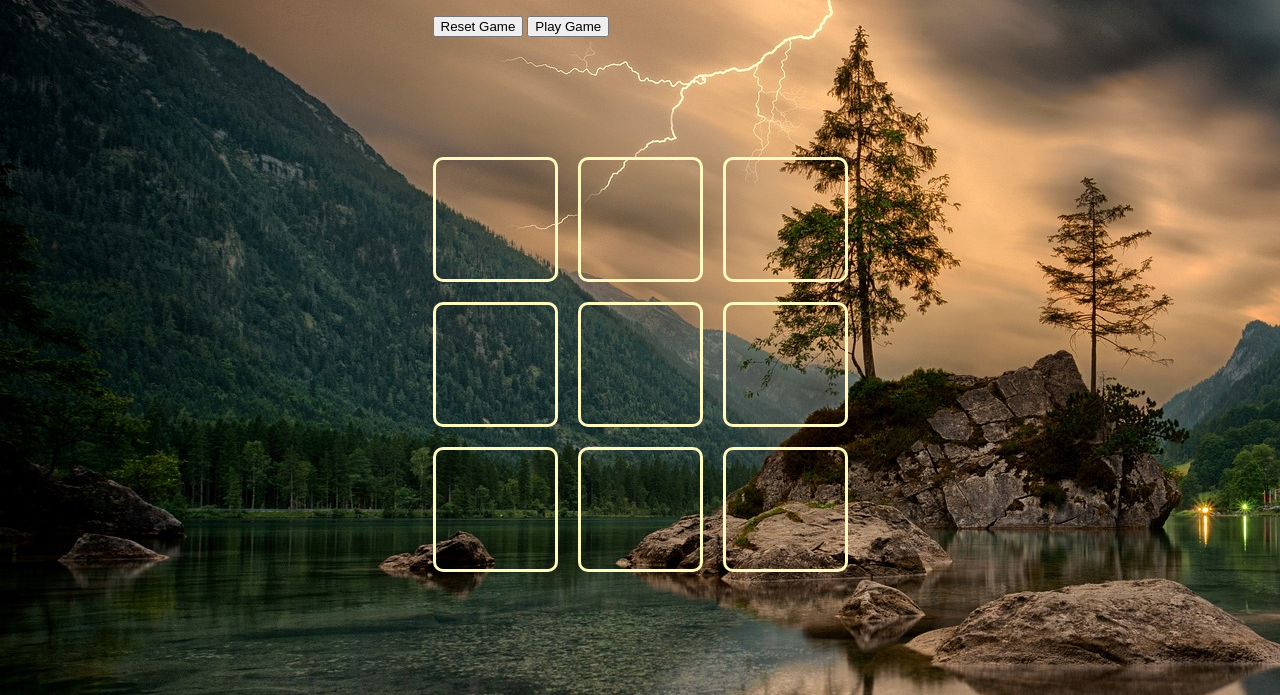
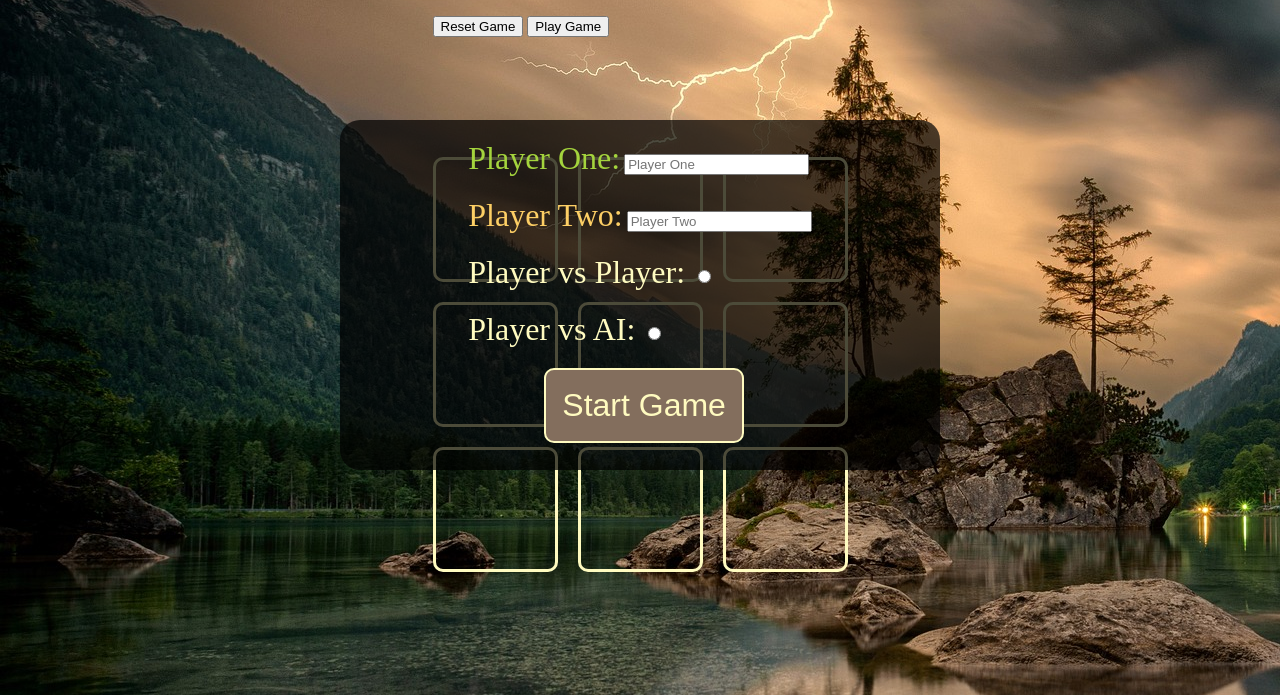
Before and after one commit to JSammy23/tictactoe, a plain HTML site: page index.html in a window 1280 px wide. Both pictures are taken after a click on the button "Play Game". Shown: the part 105-800 px from the top of the page. Drawn offline with Linux system fonts and the light colour scheme.

Commit message:
Open & close form functions added

```diff
--- a/index.html
+++ b/index.html
@@ -14,7 +14,7 @@
         <h3 class="displayTurn">Player 1's turn</h3>
         <div class="buttons">
             <button class="btn" id="resetBtn">Reset Game</button>
-            <button class="btn" id="playBtn" >Play Game</button>
+            <button class="btn" id="playBtn" onclick="openForm()">Play Game</button>
         </div>
         <div class="gameWrapper">
             <div class="gameBoard">
@@ -28,7 +28,8 @@
                 <div class="box" id="7"></div>
                 <div class="box" id="8"></div>
             </div>
-            <div class="formPopup">
+            <div class="formPopup" id="formPopUp">
+                <div class="formWrapper">
                     <form action="#" id="gameForm">
                         <div class="playerForm">
                             <label for="playerOne" class="formLabel pOne">Player One:</label>
@@ -72,5 +73,6 @@
                 </div>
             </div>
         </div>
+    </div>
 </body>
 </html>
--- a/script.js
+++ b/script.js
@@ -5,3 +5,11 @@ gameForm.addEventListener('submit', (e) => {
     const data = Object.fromEntries(formData)
     console.log(data)
 })
+
+function openForm() {
+    document.getElementById('formPopUp').style.display = 'block'
+}
+
+function closeForm() {
+    document.getElementById('formPopUp').style.display = 'none'
+}
--- a/styles.css
+++ b/styles.css
@@ -34,18 +34,39 @@ body {
     gap: 20px;
 }
 
-.formPopup {
+#formPopUp {
     position: fixed;
     display: none;
     border-radius: 20px;
     background-color: rgba(0, 0, 0, .7);
     width: 600px;
-    height: 600px;
+    height: 350px;
     top: 50%;
     left: 50%;
     transform: translate(-50%, -50%);
+}
+
+.formWrapper {
+    display: flex;
+    flex-direction: column;
+    justify-content: space-around;
     align-items: center;
-    justify-content: center;
+}
+
+.formBtns {
+    width: 100%;
+}
+
+.formBtns > button {
+    width: 200px;
+    height: 75px;
+    font-size: 2rem;
+    border: 2px solid var(--accent-color);
+    background-color: #836e5d;
+    border-radius: 10px;
+    margin-left: 25%;
+    color: var(--accent-color);
+    cursor: pointer;
 }
 
 .formLabel {
```
Lines whose indentation alone changed are shown as unchanged.
